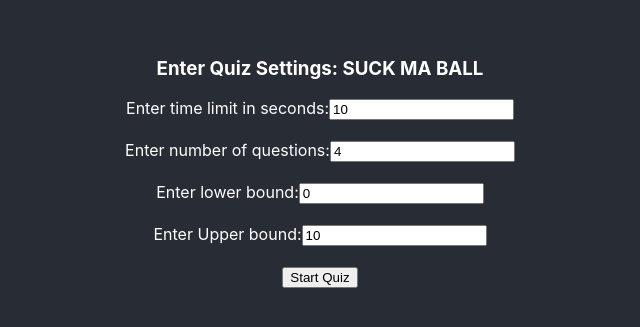
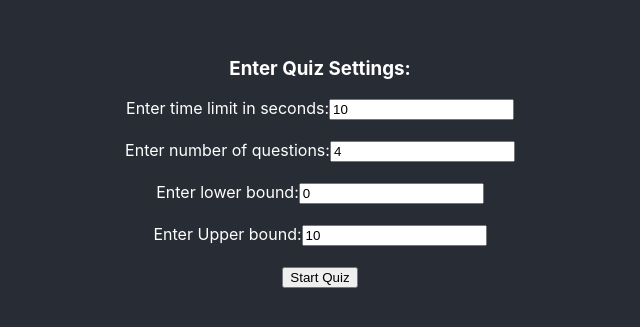
Before and after one commit to forginater/quiz-app, a React (Create React App) app: page / in a window 1280 px wide. Shown: the part 237-564 px from the top of the page, without its empty margins (320-960 px from the left). Built offline with nearby package versions, Linux system fonts and the light colour scheme.

Commit message:
try removing timerDone

```diff
--- a/src/EnterSettings.tsx
+++ b/src/EnterSettings.tsx
@@ -17,7 +17,7 @@ export interface EnterSettingsProps {
 export function EnterSettings(props: EnterSettingsProps) {
   return (
       <div>
-        <h3>Enter Quiz Settings: SUCK MA BALL</h3>
+        <h3>Enter Quiz Settings:</h3>
         <label>
           Enter time limit in seconds:
           <input
```
